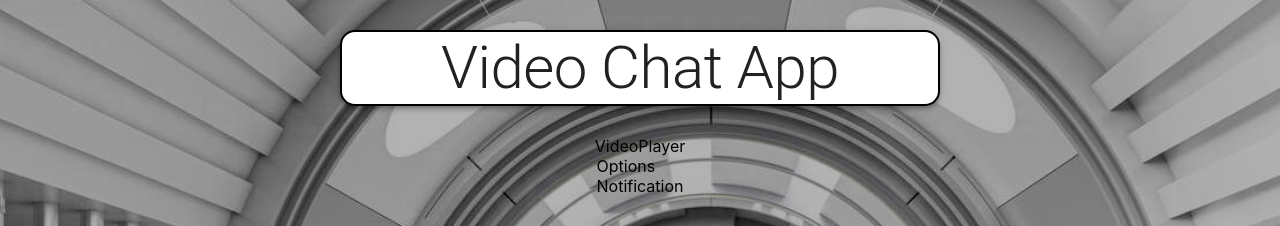
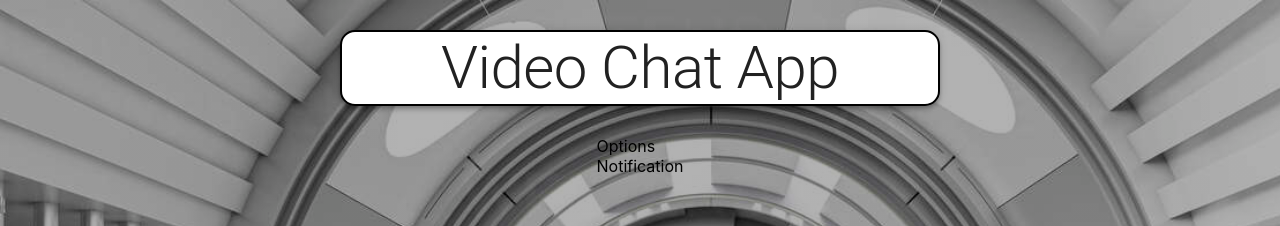
Before and after one commit to DeeIdowu/VideoChatApp, a React (Create React App) app in the folder client/: page / in a window 1280 px wide. Shown: the top 226 px of the page. Built offline with nearby package versions, Linux system fonts and the light colour scheme; no server answers.

Commit message:
editing the VideoPlayer component

```diff
--- a/client/src/components/VideoPlayer.jsx
+++ b/client/src/components/VideoPlayer.jsx
@@ -26,10 +26,13 @@ const useStyles = makeStyles((theme) => ({
 
 
 const VideoPlayer = () => {
+    const classes = useStyles();
+
     return (
-        <div>
-            VideoPlayer
-        </div>
+        <Grid containter className={classes.gridContainer}>
+        {/* Our own video*/}
+        {/* User's video*/}
+        </Grid>
     )
 }
 
```
